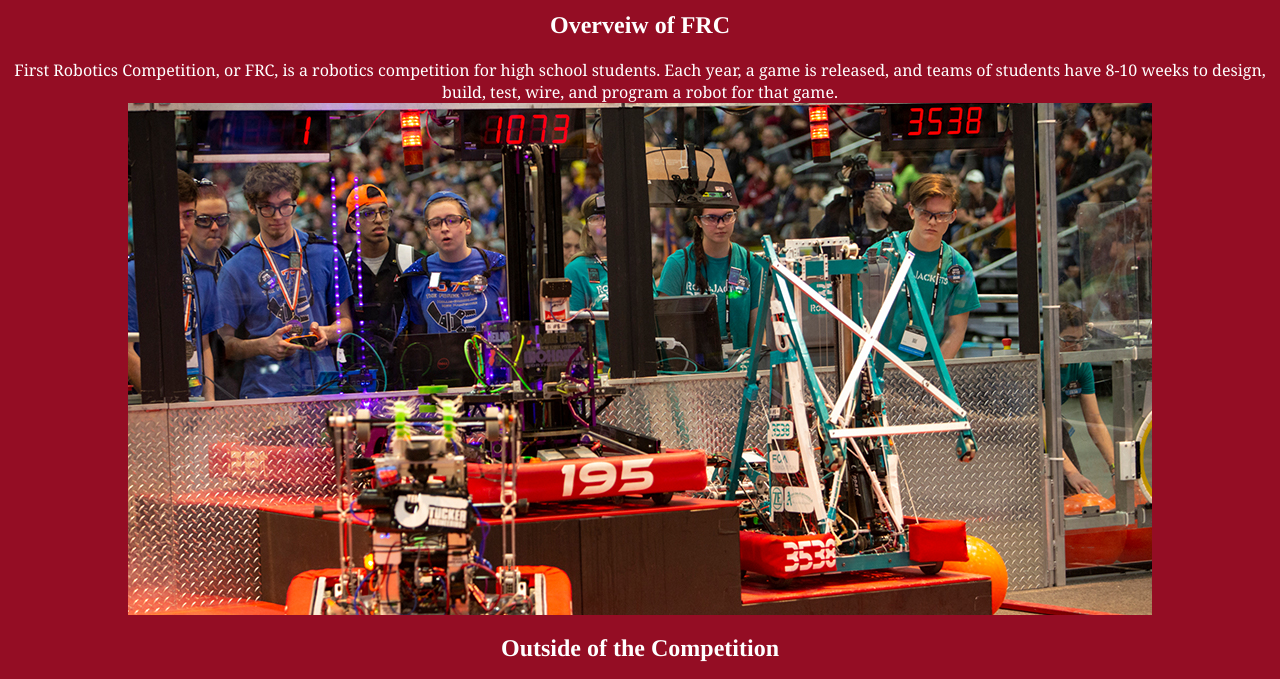
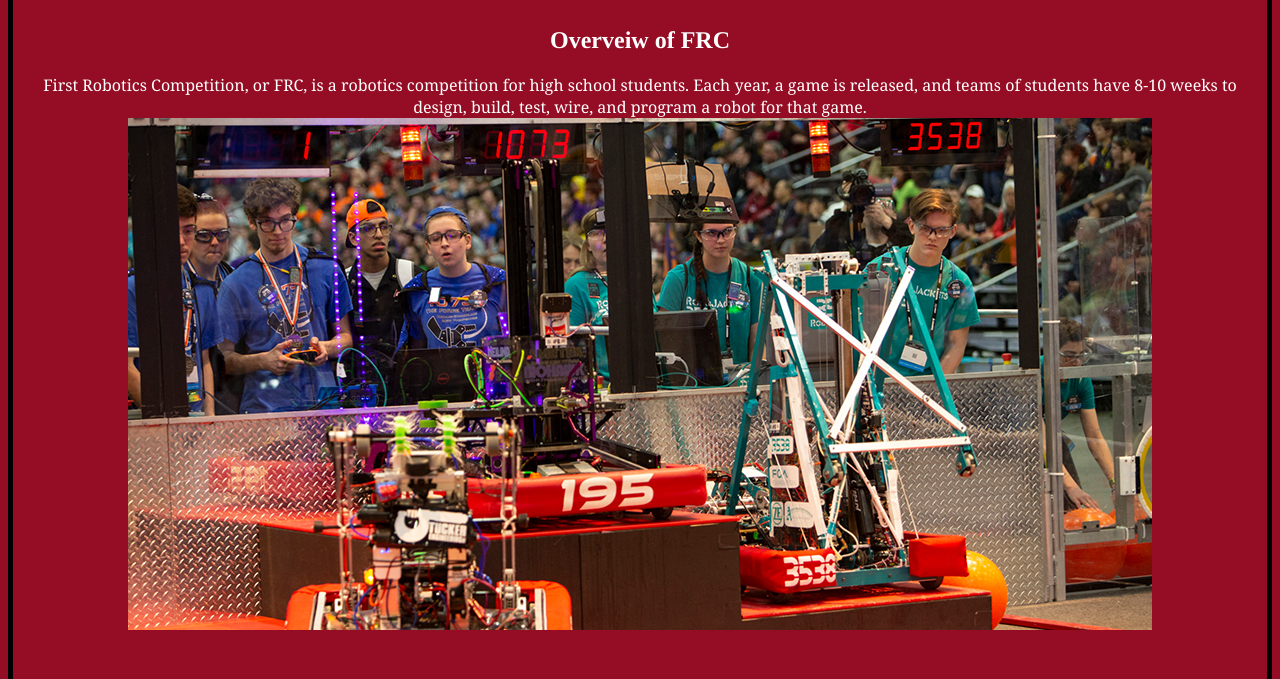
Before and after one commit to JakeStew81/frcWebsite, a plain HTML site: page index.html in a window 1280 px wide. Shown: the part 594-1273 px from the top of the page. Drawn offline with Linux system fonts and the light colour scheme.

Commit message:
Added borders

```diff
--- a/styleSheet.css
+++ b/styleSheet.css
@@ -2,6 +2,9 @@ body {
     font-family: Georgia, serif;
     color: #ffffff;
     background-color: #940d24;
+    border-style: solid;
+    border-width: 5px;
+    border-color: #000000
 }
 h1 {
     font-family: Times, Times New Roman, serif;
@@ -9,3 +12,6 @@ h1 {
 html {
     text-align: center;
 }
+article {
+    padding: 10px
+}
```
Also changed, not shown: index.html (+1 -0 lines).
